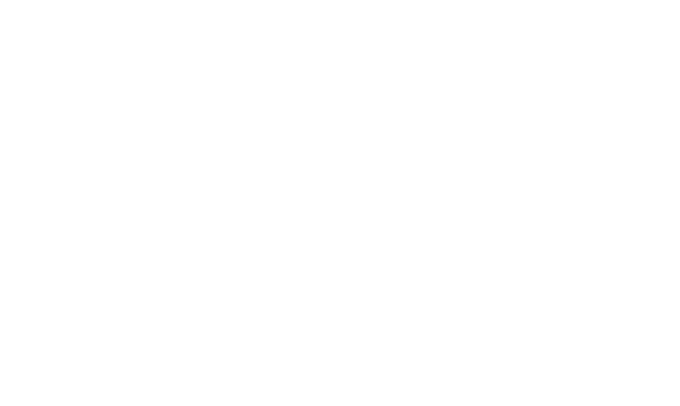
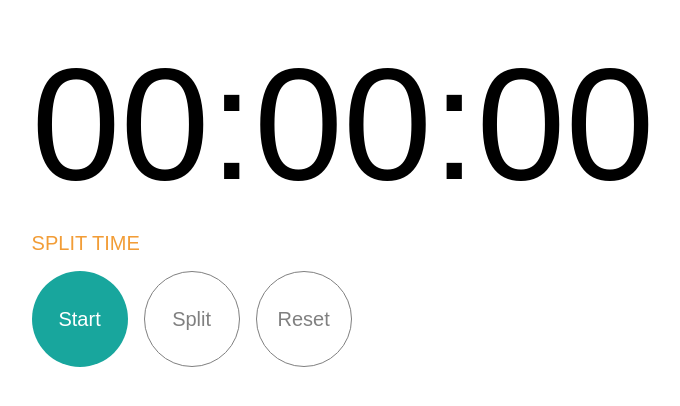
Before and after one commit to shahzeb3939/stop-watch-javascript, a plain HTML site: page index.html in a window 1280 px wide. Shown: the whole page, without its empty margins (297-977 px from the left). Drawn offline with Linux system fonts and the light colour scheme.

Commit message:
Added basic layout.

```diff
--- a/index.css
+++ b/index.css
@@ -0,0 +1,81 @@
+/* * {
+    background: rgb(0 100 0 / 0.1) !important;
+    border: 1px solid green;
+} */
+
+.flex {
+    display: flex;
+}
+
+.flex-column {
+    flex-direction: column;
+}
+
+.flex-nowrap {
+    flex-wrap: nowrap;
+}
+
+body {
+    margin: 0px;
+    font-family: sans-serif;
+}
+
+.container {
+    justify-content: center;
+    align-items: center;
+    padding: 2em;
+}
+
+.content {
+    gap: 1em;
+}
+
+.content > * {
+    margin-block: 0px;
+}
+
+.time {
+    font-size: 10rem;
+}
+
+.split-time {
+    font-size: 1.25rem;
+    color: #F29D37;
+    text-transform: uppercase;
+}
+
+.button-container {
+    gap: 1em;
+}
+
+.button {
+    font-size: 1.25rem;
+    border-radius: 100%;
+    width: 6rem;
+    height: 6rem;
+    border-style: none;
+    color: white;
+    font-weight: 400;
+}
+
+.button-disabled {
+    background-color: white;
+    color: grey;
+    border: 1px solid grey;
+}
+
+.start-button {
+    background-color: #18A69D;
+}
+
+.pause-button {
+    background-color: #FB657F;
+}
+
+.split-button {
+    background-color: #F29E26;
+}
+
+.reset-button {
+    background-color: #4487D0;
+}
--- a/index.html
+++ b/index.html
@@ -9,5 +9,16 @@
     <link rel="stylesheet" type="text/css" href="./index.css">
 </head>
 <body>
+    <div class="container flex">
+        <div class="content flex flex-column">
+            <p class="time">00:00:00</p>
+            <p class="split-time">Split Time</p>
+            <div class="button-container flex">
+                <button class="button start-button">Start</button>
+                <button class="button button-disabled">Split</button>
+                <button class="button button-disabled">Reset</button>
+            </div>
+        </div>
+    </div>
 </body>
 </html>
```
